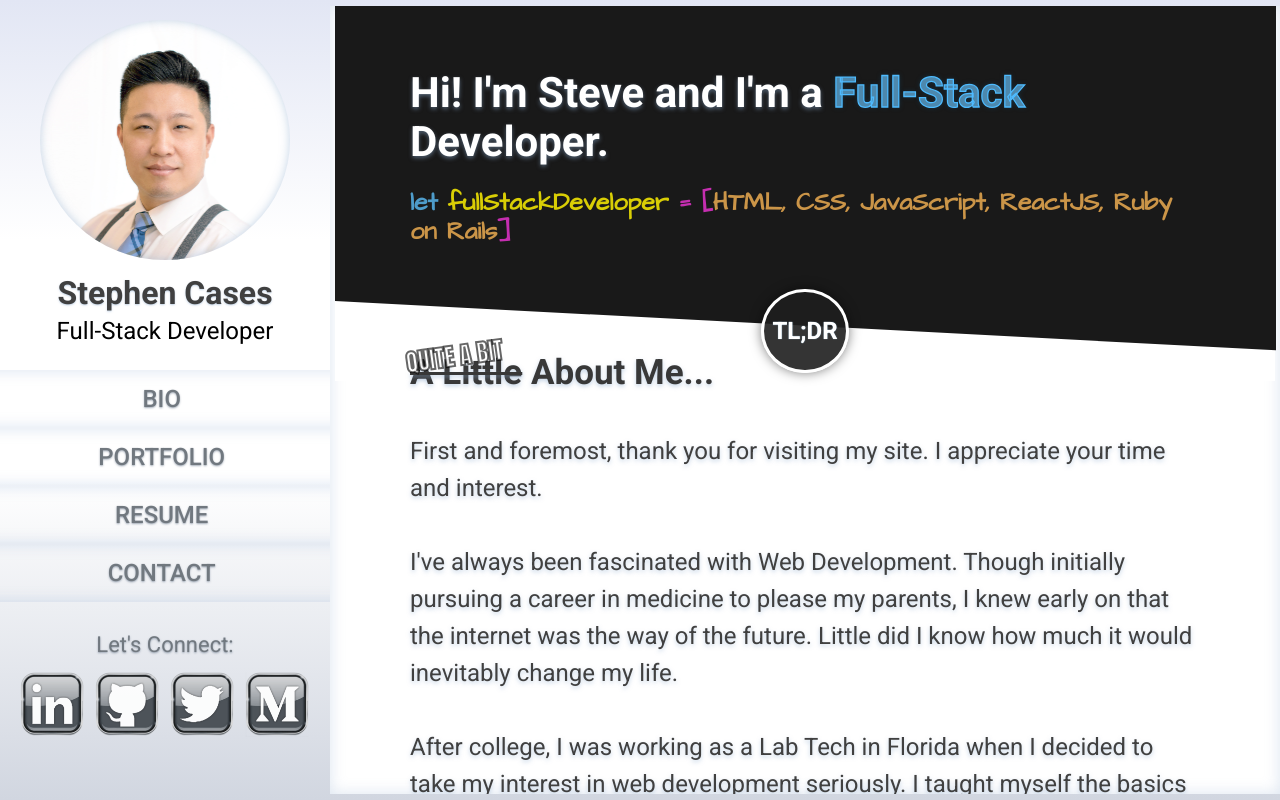
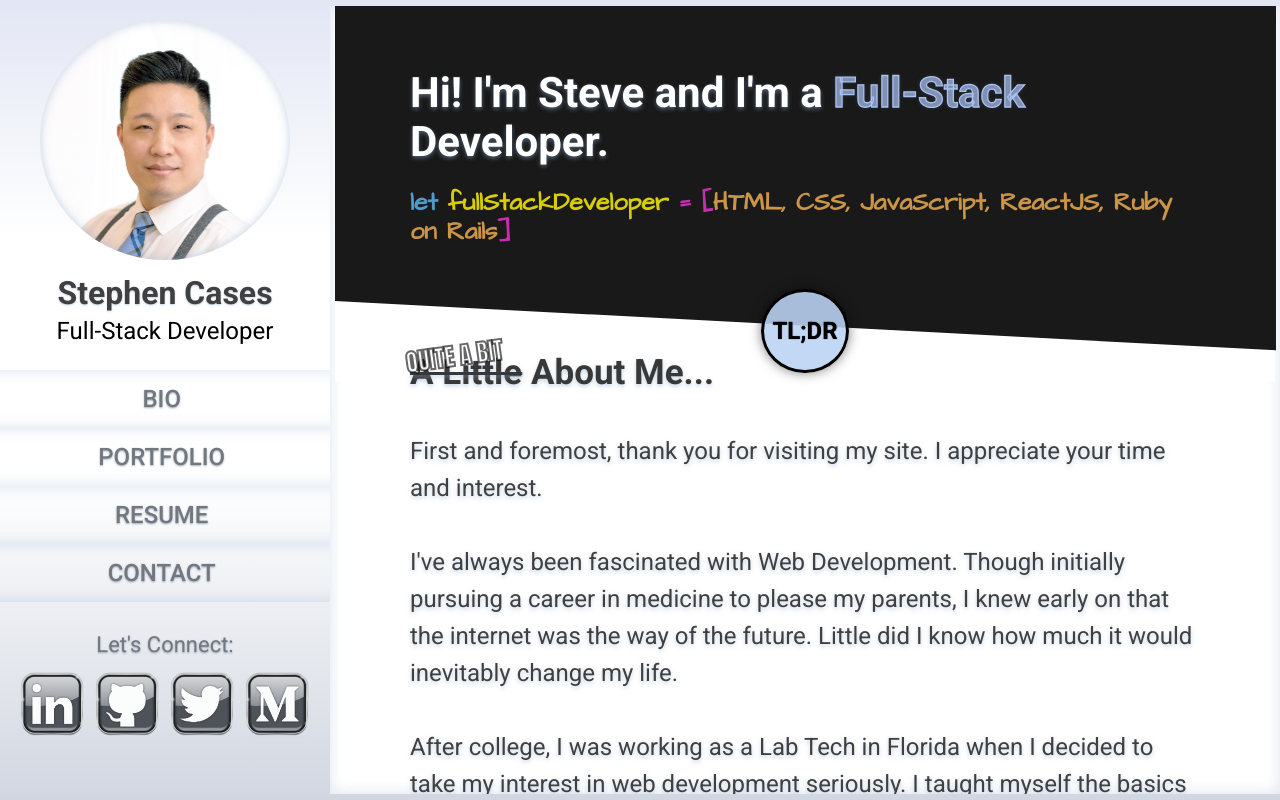
Before and after one commit to builtforsomethingbigger/stephencases.com, a React (Create React App) app: page / in a window 1280 px wide. Built offline with nearby package versions, Linux system fonts and the light colour scheme; no server answers.

Commit message:
Theme update - fullstack tldr

```diff
--- a/src/styles/Bio.css
+++ b/src/styles/Bio.css
@@ -32,22 +32,22 @@
     0%  {
         color: rgb(25, 25, 25);
         -webkit-text-stroke-width: 0.03em;
-        -webkit-text-stroke-color: #4ebbff;
-        text-shadow: 0px 0px 15px #4ebbff;
+        -webkit-text-stroke-color: rgb(170, 195, 243);
+        text-shadow: 0px 0px 15px rgba(170, 195, 243);
     }
     40%  {
-        color: #63b6ea;
+        color: rgba(170, 195, 243);
         text-shadow: 0px 0px 1px rgb(0, 0, 0);
     }
     60% {
-        color: #63b6ea;
+        color: rgba(170, 195, 243);
         text-shadow: 0px 0px 1px rgb(0, 0, 0);
     }
     100%  {
         color: rgb(25, 25, 25);
         -webkit-text-stroke-width: 0.03em;
-        -webkit-text-stroke-color: #4ebbff;
-        text-shadow: 0px 0px 15px #4ebbff;
+        -webkit-text-stroke-color: rgba(170, 195, 243);
+        text-shadow: 0px 0px 15px rgba(170, 195, 243);
     }
 }
 .bio-content-skills{
@@ -112,23 +112,26 @@
     top: 0;
     font-size: 24px;
     font-weight: bold;
-    color: rgb(255, 255, 255);
-    text-shadow: 0px 0px 1px rgb(173, 212, 241);
-    background-color: rgba(30, 30, 30, 0.9);
+    background-color: #bcd3f4e1;
+    color: black;
+    border: 3px solid black;
+    text-shadow: 0px 0px 1px rgb(0, 0, 0);
+    /* background-color: rgba(30, 30, 30, 0.9); */
     box-shadow: 0px 0px 12px rgba(0, 0, 0, 0.5);
     padding: 25px 8px;
     margin-top: 8px;
-    border: 3px solid rgb(255, 255, 255);
+    /* border: 3px solid white; */
     border-radius: 50%;
     text-align: center;
     cursor: pointer;
     z-index: 20;
 }
 .tldr-text:hover{
-    color: rgba(30, 30, 30, 0.9);
-    border: 3px solid black;
+    color: rgb(196, 211, 236);
+    border: 3px solid rgb(196, 211, 236);
     text-shadow: 0px 0px 1px rgb(0, 0, 0);
-    /* box-shadow: 0px 0px 12px rgba(255, 255, 255); */
+    box-shadow: 0px 0px 12px rgba(255, 255, 255);
+
     animation-name: tldrHover;
     animation-duration: 2s;
     animation-iteration-count: infinite;
@@ -136,13 +139,19 @@
 }
   @keyframes tldrHover {
     0%{
+        background-color: #bcd3f4e1;
+        color: black;
+        border: 3px solid black;
+        transform: scale(0.98);
+    }
+    50%{
         background-color: white;
     }
-    50%{
-        background-color: rgba(255, 255, 255, 0.7);
-    }
     100%{
-        background-color: white;
+        background-color: #bcd3f4e1;
+        color: black;
+        border: 3px solid black;
+        transform: scale(0.98);
     }
     /* 0%  {
         background: linear-gradient(
@@ -360,14 +369,14 @@
       @keyframes tldrMobile {
         40%  {
             color: black;
-            background-color: rgba(255, 255, 255, 0.4);
+            background-color: rgba(151, 220, 255, 0.4);
             border: 3px solid rgba(30, 30, 30, 0.9);
             text-shadow: 0px 0px 1px rgb(0, 0, 0);
             box-shadow: 0px 0px 12px rgba(255, 255, 255);
                 }
         60% {
             color: black;
-            background-color: rgb(255, 255, 255, 0.4);
+            background-color: rgb(151, 220, 255, 0.4);
             border: 3px solid rgba(30, 30, 30, 0.9);
             text-shadow: 0px 0px 1px rgb(0, 0, 0);
             box-shadow: 0px 0px 12px rgba(255, 255, 255);
--- a/src/styles/Nav.css
+++ b/src/styles/Nav.css
@@ -88,7 +88,24 @@
     background: url('../images/linkedin-hover-icon.png');
     background-size: cover;
     background-repeat: no-repeat;
+    animation-name: linkedin;
+    animation-duration: .1s;
+    animation-iteration-count: 1;
+    animation-timing-function: ease-in-out;
 }
+    @keyframes linkedin {
+        0%  {
+            background: url('../images/linkedin-icon.png');
+            background-size: cover;
+            background-repeat: no-repeat;
+        }
+        100% {
+            background: url('../images/linkedin-hover-icon.png');
+            background-size: cover;
+            background-repeat: no-repeat;
+       }
+    }
+
 .github{
     position: flex;
     flex-direction: row;
@@ -105,7 +122,24 @@
     background: url('../images/github-hover-icon.png');
     background-size: cover;
     background-repeat: no-repeat;
+    animation-name: github;
+    animation-duration: .1s;
+    animation-iteration-count: 1;
+    animation-timing-function: ease-in-out;
 }
+    @keyframes github {
+        0%  {
+            background: url('../images/github-icon.png');
+            background-size: cover;
+            background-repeat: no-repeat;
+        }
+        100% {
+            background: url('../images/github-hover-icon.png');
+            background-size: cover;
+            background-repeat: no-repeat;
+       }
+    }
+
 .twitter{
     position: flex;
     flex-direction: row;
@@ -122,7 +156,24 @@
     background: url('../images/twitter-hover-icon.png');
     background-size: cover;
     background-repeat: no-repeat;
+    animation-name: twitter;
+    animation-duration: .1s;
+    animation-iteration-count: 1;
+    animation-timing-function: ease-in-out;
 }
+    @keyframes twitter {
+        0%  {
+            background: url('../images/twitter-icon.png');
+            background-size: cover;
+            background-repeat: no-repeat;
+        }
+        100% {
+            background: url('../images/twitter-hover-icon.png');
+            background-size: cover;
+            background-repeat: no-repeat;
+       }
+    }
+
 .medium{
     position: flex;
     flex-direction: row;
@@ -139,7 +190,24 @@
     background: url('../images/medium-hover-icon.png');
     background-size: cover;
     background-repeat: no-repeat;
+    animation-name: medium;
+    animation-duration: .01s;
+    animation-iteration-count: 1;
+    animation-timing-function: ease-in-out;
 }
+    @keyframes medium {
+        0%  {
+            background: url('../images/medium-icon.png');
+            background-size: cover;
+            background-repeat: no-repeat;
+        }
+        100% {
+            background: url('../images/medium-hover-icon.png');
+            background-size: cover;
+            background-repeat: no-repeat;
+       }
+    }
+
 .icon{
     opacity: .9;
 }
```
